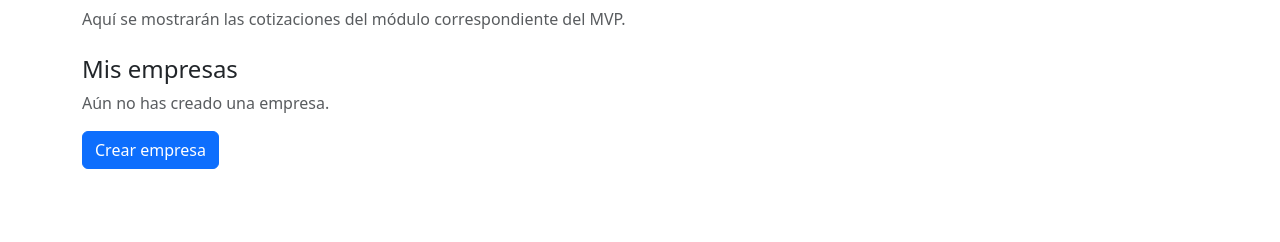
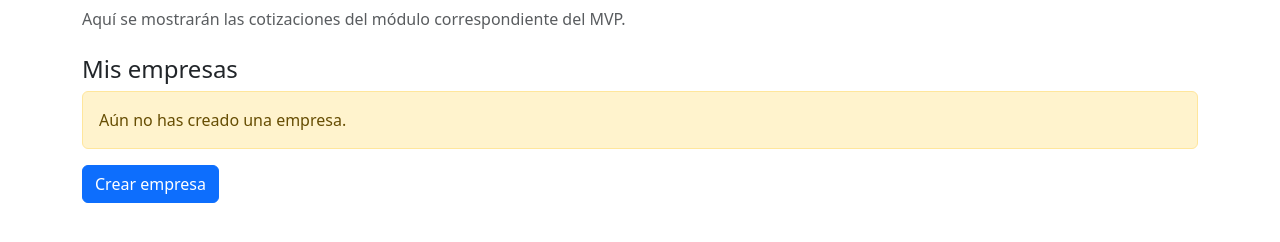
Before and after one commit to csotox/cotizador-fotovoltaico, a Django app: template cotizacion/accounts/templates/accounts/home.html in a window 1280 px wide. Shown: the part 115-357 px from the top of the page. Run offline with Django 5.2, Linux system fonts and the light colour scheme; the template is opened without the code that fills it, so the values that code supplies are empty.

Commit message:
update: tabla companies mensaje de no hay registros

```diff
--- a/cotizacion/accounts/templates/accounts/home.html
+++ b/cotizacion/accounts/templates/accounts/home.html
@@ -37,7 +37,7 @@
             </tbody>
         </table>
     {% else %}
-        <p class="text-muted">Aún no has creado una empresa.</p>
+        <p class="alert alert-warning" role="alert">Aún no has creado una empresa.</p>
     {% endif %}
 
     <a class="btn btn-primary" href="{% url 'companies:create' %}">Crear empresa</a>
```
